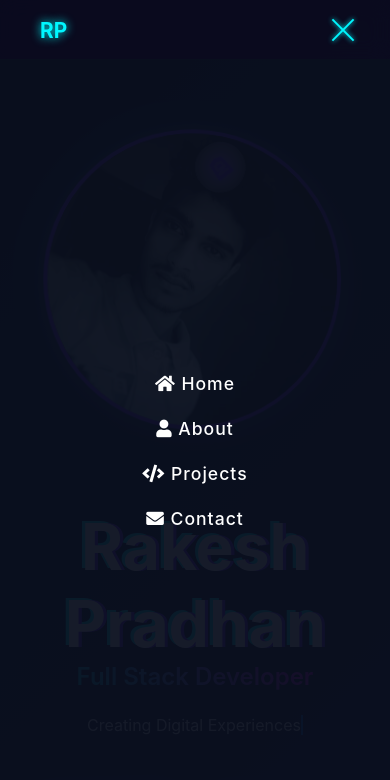
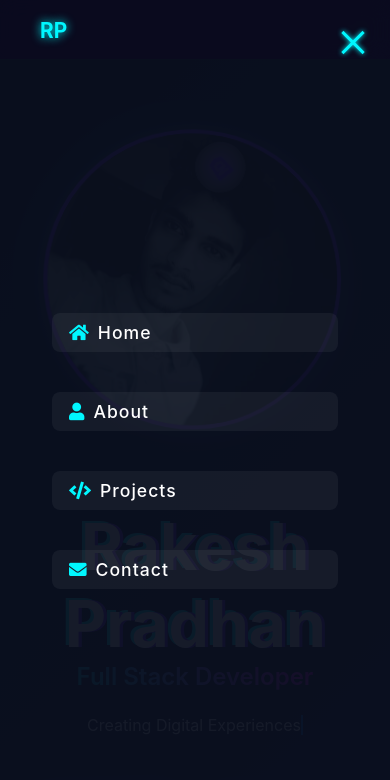
Before and after one commit to baziraksh/Portfolio, a plain HTML site: page index.html in a window 390 px wide. Both pictures are taken after a click on the element 343 px from the left and 29 px from the top of the page. Shown: the top 780 px of the page. Drawn offline with nearby package versions, Linux system fonts and the light colour scheme.

Commit message:
Update styles.css

```diff
--- a/styles.css
+++ b/styles.css
@@ -35,7 +35,7 @@ body {
     top: 0;
     left: 0;
     width: 100%;
-    height: 60px; /* Smaller height */
+    height: 60px;
     background: rgba(10, 10, 31, 0.9);
     backdrop-filter: blur(10px);
     border-bottom: 1px solid rgba(0, 247, 255, 0.1);
@@ -68,34 +68,148 @@ body {
 .nav-links {
     display: flex;
     gap: 2rem;
+}
+
+.nav-item {
+    position: relative;
+}
+
+.nav-link {
+    display: flex;
     align-items: center;
-}
-
-.nav-link {
+    gap: 0.5rem;
     color: var(--light);
     text-decoration: none;
+    padding: 0.5rem 1rem;
     font-size: 0.9rem;
-    font-weight: 500;
-    padding: 0.5rem;
     transition: all 0.3s ease;
-    position: relative;
-}
-
-.nav-link::after {
-    content: '';
-    position: absolute;
-    bottom: 0;
-    left: 0;
-    width: 100%;
-    height: 2px;
-    background: var(--primary);
-    transform: scaleX(0);
-    transition: transform 0.3s ease;
-}
-
-.nav-link:hover::after,
-.nav-link.active::after {
-    transform: scaleX(1);
+    border-radius: 6px;
+}
+
+.nav-link i {
+    font-size: 1.1rem;
+    color: var(--primary);
+    transition: all 0.3s ease;
+}
+
+.nav-link:hover {
+    background: rgba(0, 247, 255, 0.1);
+    transform: translateY(-2px);
+}
+
+.nav-link:hover i {
+    transform: scale(1.1);
+}
+
+/* Mobile Navigation */
+@media screen and (max-width: 768px) {
+    .hamburger-menu {
+        display: block;
+    }
+
+    .nav-links {
+        position: fixed;
+        top: 60px;
+        left: 100%;
+        width: 100%;
+        height: calc(100vh - 60px);
+        background: rgba(10, 10, 31, 0.95);
+        backdrop-filter: blur(10px);
+        flex-direction: column;
+        align-items: center;
+        justify-content: center;
+        transition: all 0.3s ease-in-out;
+        gap: 2rem;
+    }
+
+    .nav-links.active {
+        left: 0;
+    }
+
+    .nav-item {
+        width: 80%;
+        max-width: 300px;
+        opacity: 0;
+        transform: translateX(50px);
+        transition: all 0.3s ease;
+    }
+
+    .nav-links.active .nav-item {
+        opacity: 1;
+        transform: translateX(0);
+    }
+
+    .nav-link {
+        width: 100%;
+        padding: 15px;
+        text-align: center;
+        font-size: 1.2rem;
+        background: rgba(255, 255, 255, 0.05);
+        border-radius: 8px;
+        border: 1px solid rgba(0, 247, 255, 0.1);
+    }
+
+    /* Hamburger Animation */
+    .hamburger-menu.active span:first-child {
+        transform: translateY(8px) rotate(45deg);
+    }
+
+    .hamburger-menu.active span:nth-child(2) {
+        opacity: 0;
+    }
+
+    .hamburger-menu.active span:last-child {
+        transform: translateY(-8px) rotate(-45deg);
+    }
+
+    /* Prevent scrolling when menu is open */
+    body.menu-open {
+        overflow: hidden;
+    }
+
+    /* Animation delays for menu items */
+    .nav-links.active .nav-item:nth-child(1) { transition-delay: 0.1s; }
+    .nav-links.active .nav-item:nth-child(2) { transition-delay: 0.2s; }
+    .nav-links.active .nav-item:nth-child(3) { transition-delay: 0.3s; }
+    .nav-links.active .nav-item:nth-child(4) { transition-delay: 0.4s; }
+}
+
+/* Active Navigation Link */
+.nav-link.active {
+    color: var(--primary);
+    background: rgba(0, 247, 255, 0.1);
+}
+
+.nav-link.active i {
+    transform: scale(1.1);
+}
+
+/* Animation for menu items */
+@keyframes slideIn {
+    from {
+        opacity: 0;
+        transform: translateX(30px);
+    }
+    to {
+        opacity: 1;
+        transform: translateX(0);
+    }
+}
+
+.nav-links.active .nav-item {
+    animation: slideIn 0.3s ease forwards;
+}
+
+.nav-links.active .nav-item:nth-child(1) { animation-delay: 0.1s; }
+.nav-links.active .nav-item:nth-child(2) { animation-delay: 0.2s; }
+.nav-links.active .nav-item:nth-child(3) { animation-delay: 0.3s; }
+.nav-links.active .nav-item:nth-child(4) { animation-delay: 0.4s; }
+
+/* Touch-friendly hover states */
+@media (hover: hover) {
+    .nav-link:hover {
+        color: var(--primary);
+    }
 }
 
 /* Hamburger Menu */
@@ -103,38 +217,25 @@ body {
     display: none;
     cursor: pointer;
     width: 30px;
-    height: 20px;
-    position: relative;
-    z-index: 100;
+    height: 24px;
+    position: relative;
+    z-index: 1000;
+    padding: 10px;
 }
 
 .hamburger-menu span {
     display: block;
-    width: 100%;
-    height: 2px;
+    width: 30px;
+    height: 3px;
     background: var(--primary);
-    position: absolute;
+    margin: 5px 0;
     transition: all 0.3s ease;
     box-shadow: 0 0 5px var(--primary);
 }
 
-.hamburger-menu span:first-child {
-    top: 0;
-}
-
-.hamburger-menu span:nth-child(2) {
-    top: 50%;
-    transform: translateY(-50%);
-}
-
-.hamburger-menu span:last-child {
-    bottom: 0;
-}
-
-/* Hamburger Animation */
+/* Active State for Hamburger */
 .hamburger-menu.active span:first-child {
-    transform: rotate(45deg);
-    top: 9px;
+    transform: translateY(8px) rotate(45deg);
 }
 
 .hamburger-menu.active span:nth-child(2) {
@@ -142,8 +243,7 @@ body {
 }
 
 .hamburger-menu.active span:last-child {
-    transform: rotate(-45deg);
-    bottom: 9px;
+    transform: translateY(-8px) rotate(-45deg);
 }
 
 /* Responsive Design */
```
